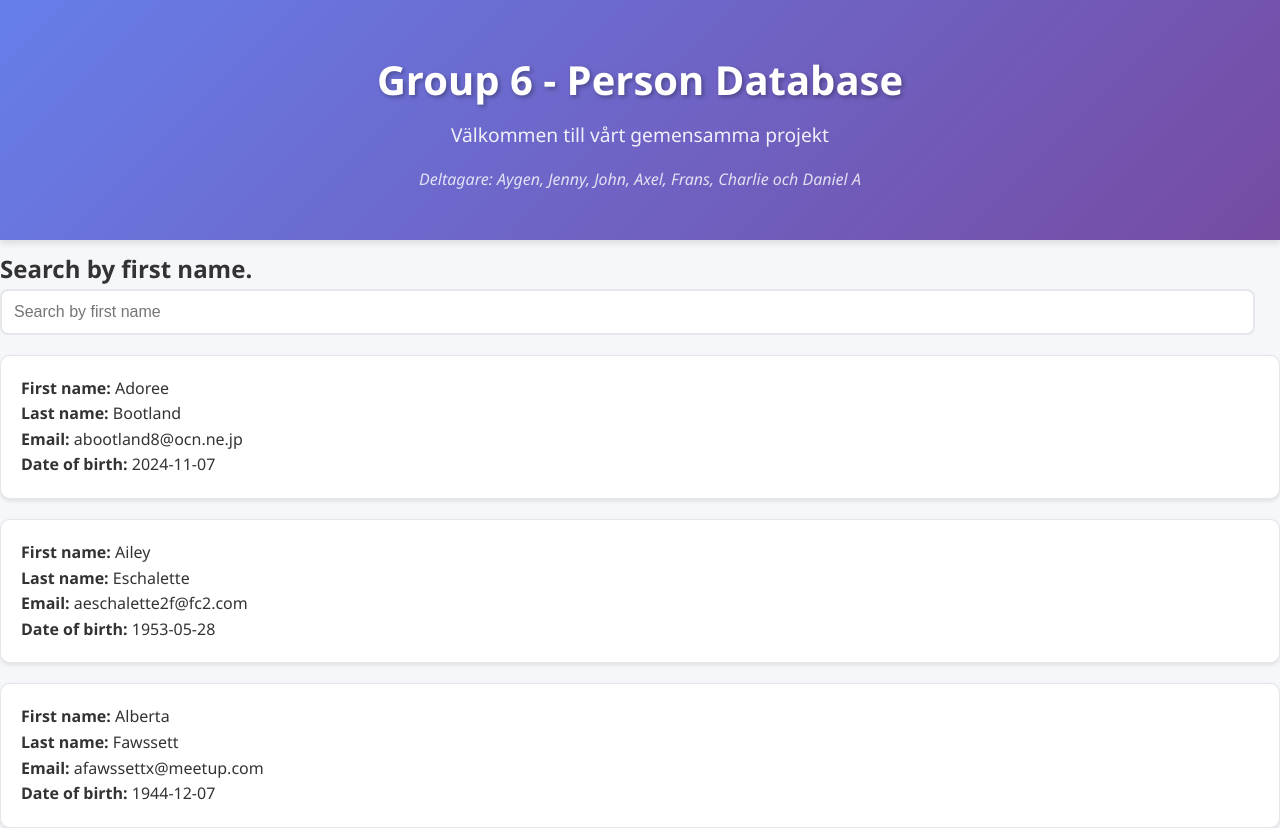
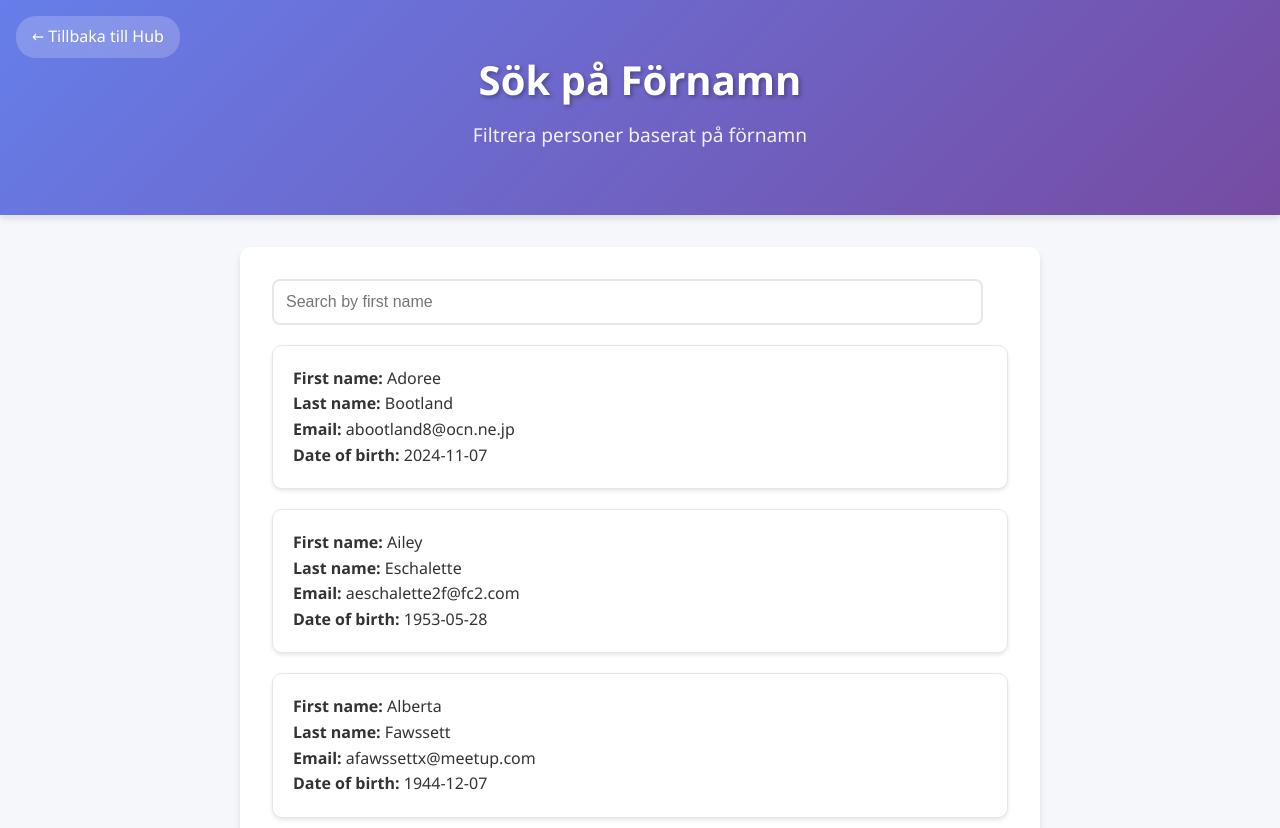
Before and after one commit to danielaldemir79/Group6-Homework, a plain HTML site: page firstname-filter.html in a window 1280 px wide. Shown: the top 828 px of the page. Drawn offline with Linux system fonts and the light colour scheme.

Commit message:
Gjorde om header i firstname-filter så att den får en tillbaka knapp till hub samt en mer passande rubrik.

```diff
--- a/firstname-filter.html
+++ b/firstname-filter.html
@@ -10,14 +10,16 @@
 <body>
 
   <header class="main-header">
-    <h1>Group 6 - Person Database</h1>
-    <p class="subtitle">Välkommen till vårt gemensamma projekt</p>
-    <p class="team-info">Deltagare: Aygen, Jenny, John, Axel, Frans, Charlie och Daniel A</p>
+    <a href="index.html" class="back-link">← Tillbaka till Hub</a>
+    <h1>Sök på Förnamn</h1>
+    <p class="subtitle">Filtrera personer baserat på förnamn</p>
   </header>
 
-  <h2 class="input-header">Search by first name.</h2>
-  <input class="search-field" type="text" placeholder="Search by first name">
-  <article class="people"></article>
+  <div class="content-container">
+    <input class="search-field" type="text" placeholder="Search by first name">
+    <article class="people"></article>
+  </div>
+
   <!-- Add your script last in body -->
   <script type="module" src="firstname-filter.js"></script>
 
```
